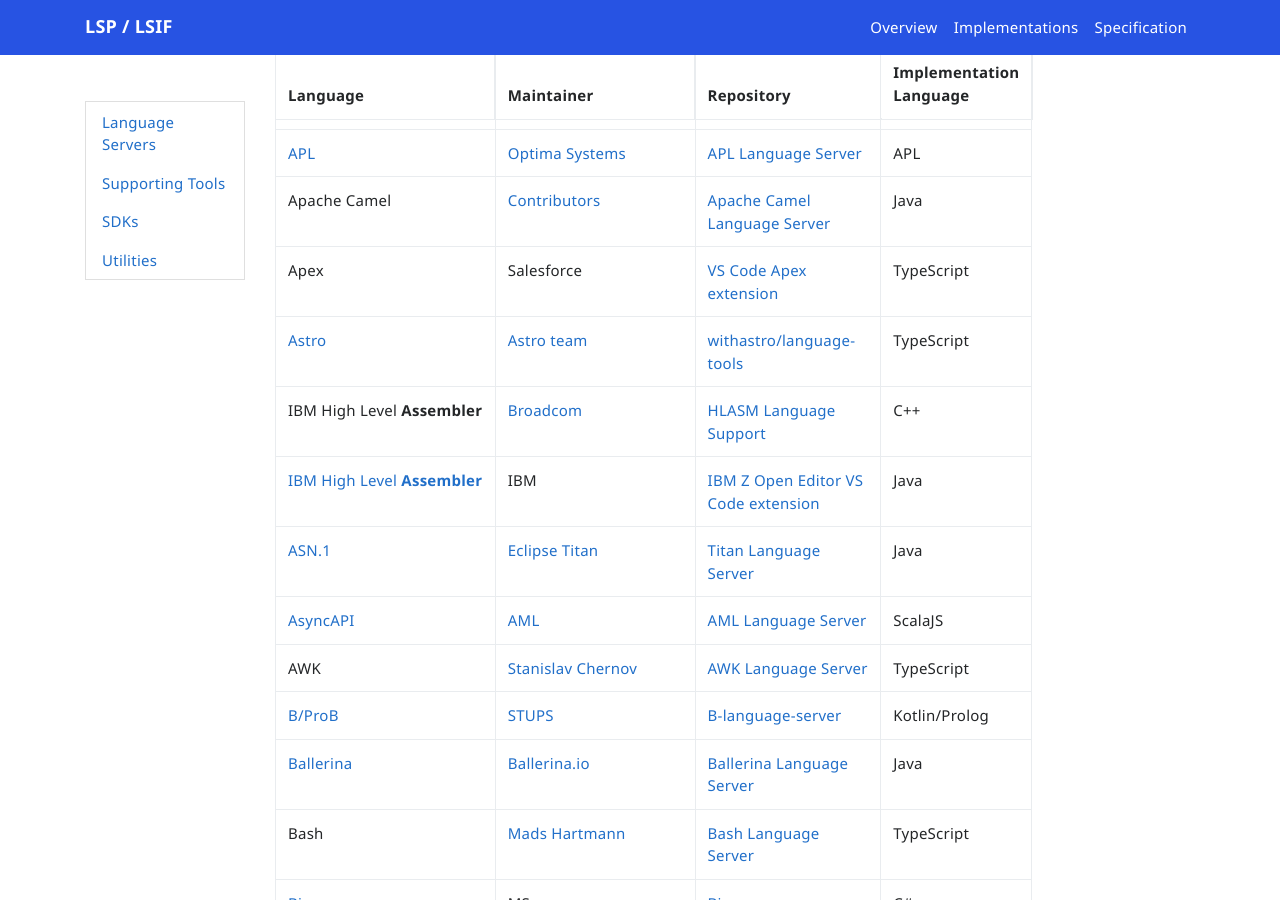
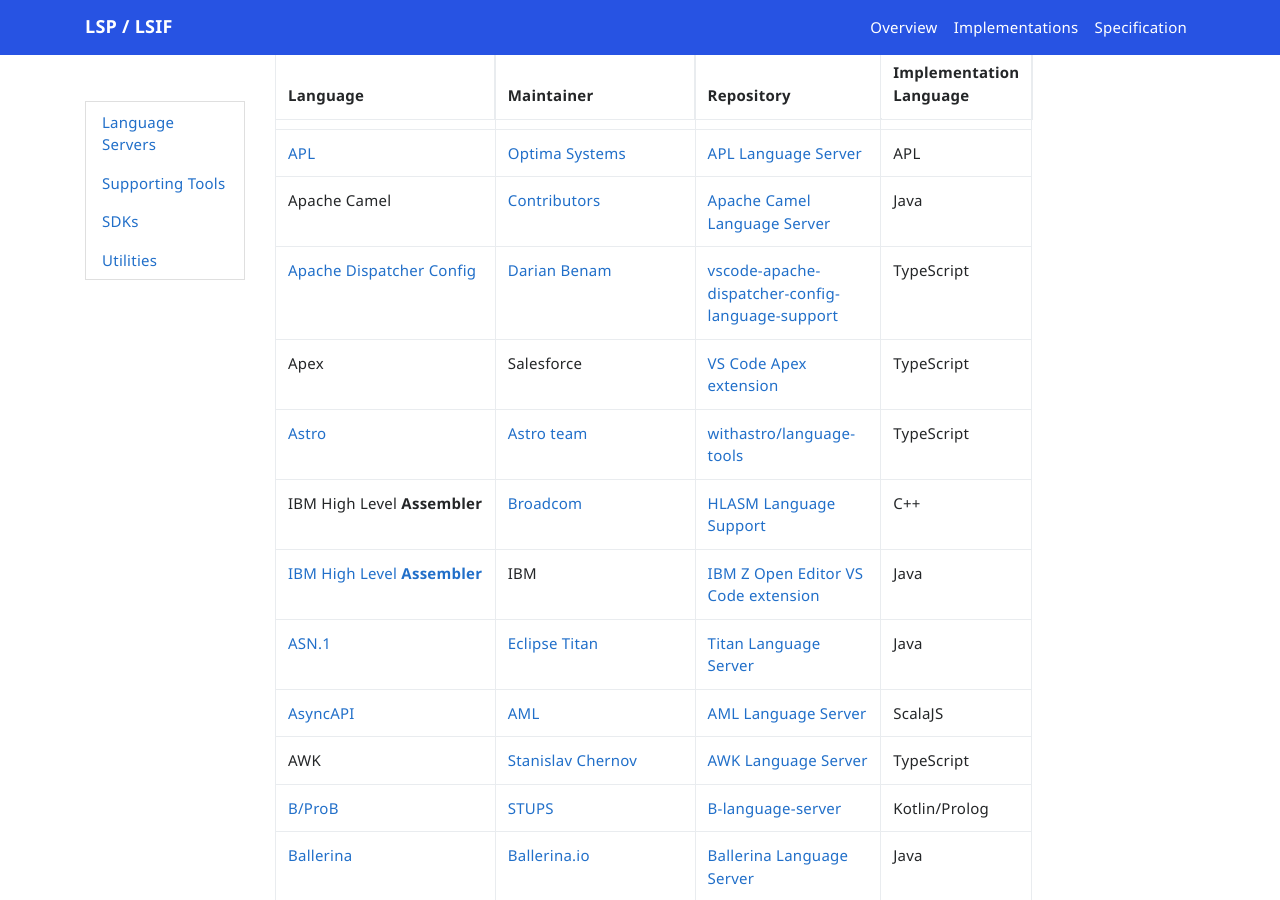
Before and after one commit to microsoft/language-server-protocol, a Jekyll site: the page built from _implementors/servers.md, in a window 1280 px wide and 900 px high, scrolled down 702 px. Built offline with Jekyll 4.4.1, drawn with Linux system fonts in a browser that asks for light colours; nearby versions of some CDN libraries; comment, search, counter and statistics services are not loaded.

Commit message:
Add Apache Dispatcher Config to the Language Server Implementations list (#1875)
Co-authored-by: Dirk Bäumer <dirkb@microsoft.com>

```diff
--- a/_implementors/servers.md
+++ b/_implementors/servers.md
@@ -22,6 +22,7 @@
 | [API Elements](http://api-elements.readthedocs.io/en/latest/) | [Vincenzo Chianese(@XVincentX)](https://github.com/XVincentX) | [vscode-apielements](https://github.com/XVincentX/vscode-apielements) | TypeScript |
 | [APL](https://aplwiki.com/) | [Optima Systems](https://github.com/OptimaSystems/apl-language-server) | [APL Language Server](https://github.com/OptimaSystems/apl-language-server) | APL |
 | Apache Camel | [Contributors](https://github.com/camel-tooling/camel-language-server/graphs/contributors) | [Apache Camel Language Server](https://github.com/camel-tooling/camel-language-server) | Java |
+| [Apache Dispatcher Config](https://experienceleague.adobe.com/docs/experience-manager-dispatcher/using/configuring/dispatcher-configuration.html?lang=en) | [Darian Benam](https://github.com/BeardedFish) | [vscode-apache-dispatcher-config-language-support](https://github.com/BeardedFish/vscode-apache-dispatcher-config-language-support) | TypeScript |
 | Apex | Salesforce |  [VS Code Apex extension](https://marketplace.visualstudio.com/items?itemName=salesforce.salesforcedx-vscode-apex) | TypeScript |
 | [Astro](https://astro.build) | [Astro team](https://github.com/withastro) |  [withastro/language-tools](https://github.com/withastro/language-tools) | TypeScript |
 | IBM High Level **Assembler** | [Broadcom](https://www.broadcom.com/) | [HLASM Language Support](https://github.com/eclipse/che-che4z-lsp-for-hlasm) | C++ |
```
